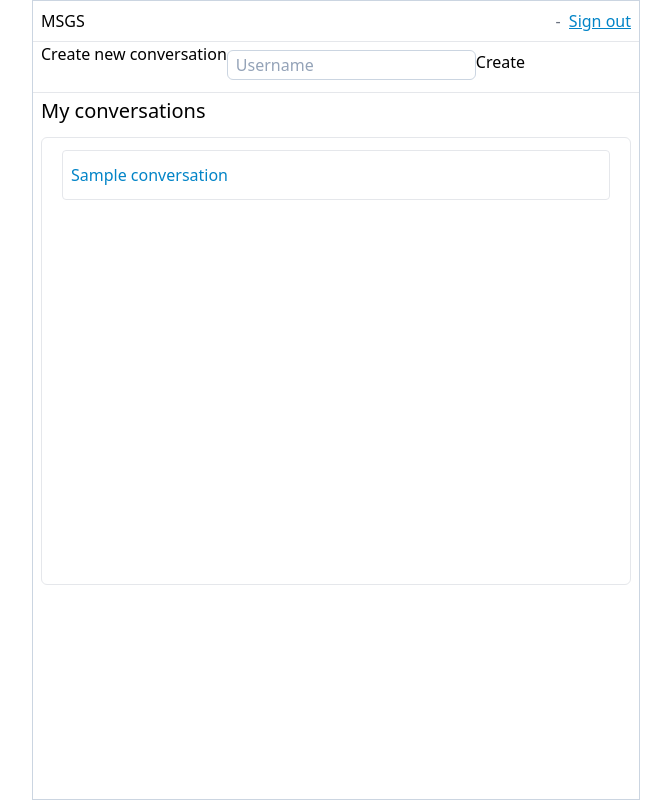
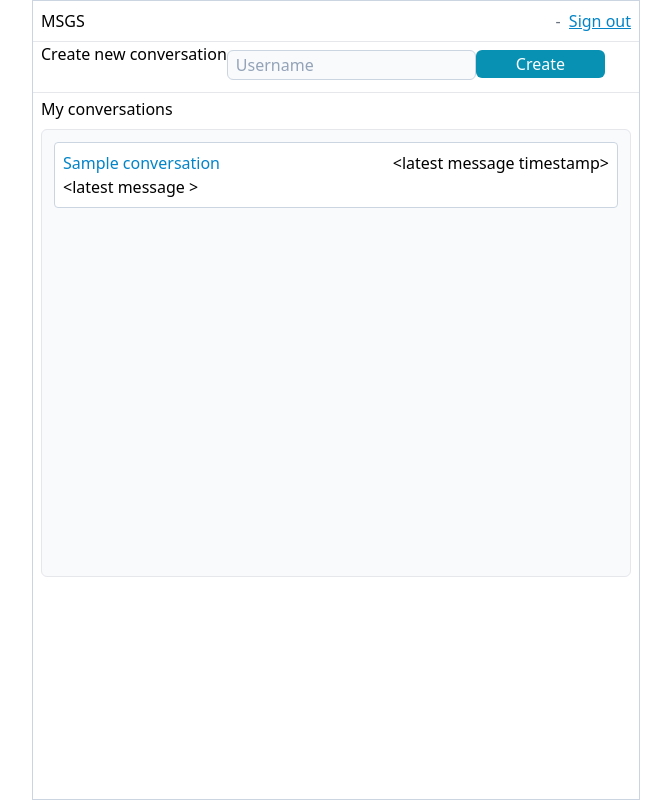
Before and after one commit to mhmh4/flask-messenger, a Flask app: template msgs/templates/home.html in a window 1280 px wide. Shown: the whole page, without its empty margins (304-975 px from the left). Run offline with Flask 3, Linux system fonts and the light colour scheme; the template is opened without the code that fills it: values that come from a table or form of the project are taken from there, most other values are stand-ins (such as "Sample title", 1, 10 or a date in 2020); parts of the project's set-up code (start-up, migrations or seed data) failed here and were passed over; some libraries are stand-ins or nearby versions.

Commit message:
Update home.html

```diff
--- a/msgs/templates/home.html
+++ b/msgs/templates/home.html
@@ -32,24 +32,32 @@
       <div>
         {{
           form.username(
-            class="py-0.5 px-2 border border-slate-300 rounded-md placeholder-slate-400",
+            class="py-0.5 px-2 border border-slate-300 rounded-md placeholder-slate-400 bg-slate-50 hover:border-slate-400",
             placeholder="Username"
           )
         }}
       </div>
       <div>
-        {{ form.submit(value="Create") }}
+        {{ form.submit(value="Create",
+        class="px-10 text-white py-0.5 bg-cyan-600 hover:bg-cyan-700 cursor-pointer rounded-md"
+        ) }}
       </div>
     </form>
   </div>
   <hr class="my-1">
   <div class="mx-2">
-    <p class="text-xl">My conversations</p>
-    <div class="flex flex-col h-[28em] overflow-y-scroll border rounded-md py-2 mt-3">
+    <p class="mb-2">My conversations</p>
+    <div class="flex flex-col h-[28em] overflow-y-scroll border rounded-md py-2 bg-slate-50">
       {% for conversation in conversations %}
-        <a href="{{ url_for('conversation', conversation_id=conversation[0]) }}">
-          <div class="my-1 border py-3 rounded px-2 hover:bg-[#f9f9f9] mx-5">
-            <span class="text-sky-600">{{ conversation[1] }}</span>
+        <a class="mx-3 my-1" href="{{ url_for('conversation', conversation_id=conversation[0]) }}">
+          <div class="border border-slate-300 py-2 rounded bg-white px-2 hover:border-blue-400 hover:bg-[#0000ff05]">
+            <div class="flex">
+              <span class="text-sky-600 grow">{{ conversation[1] }}</span>
+              <span>&lt;latest message timestamp&gt;</span>
+            </div>
+            <div>
+              &lt;latest message &gt;
+            </div>
           </div>
         </a>
       {% endfor %}
```
